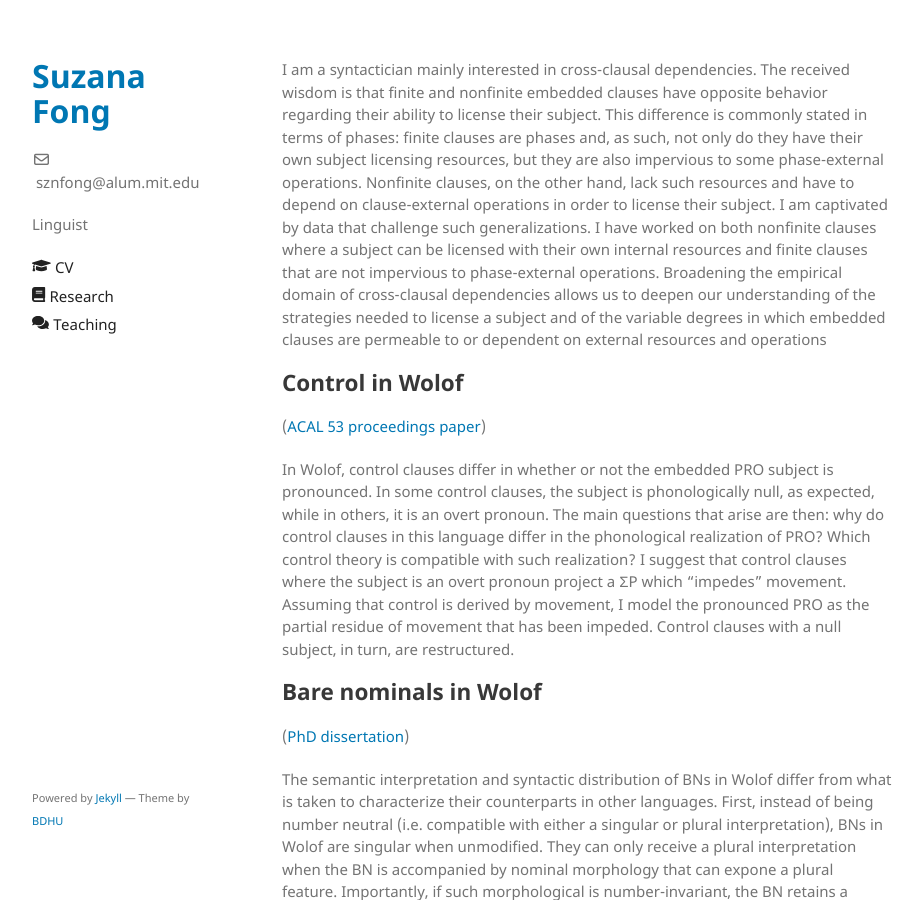
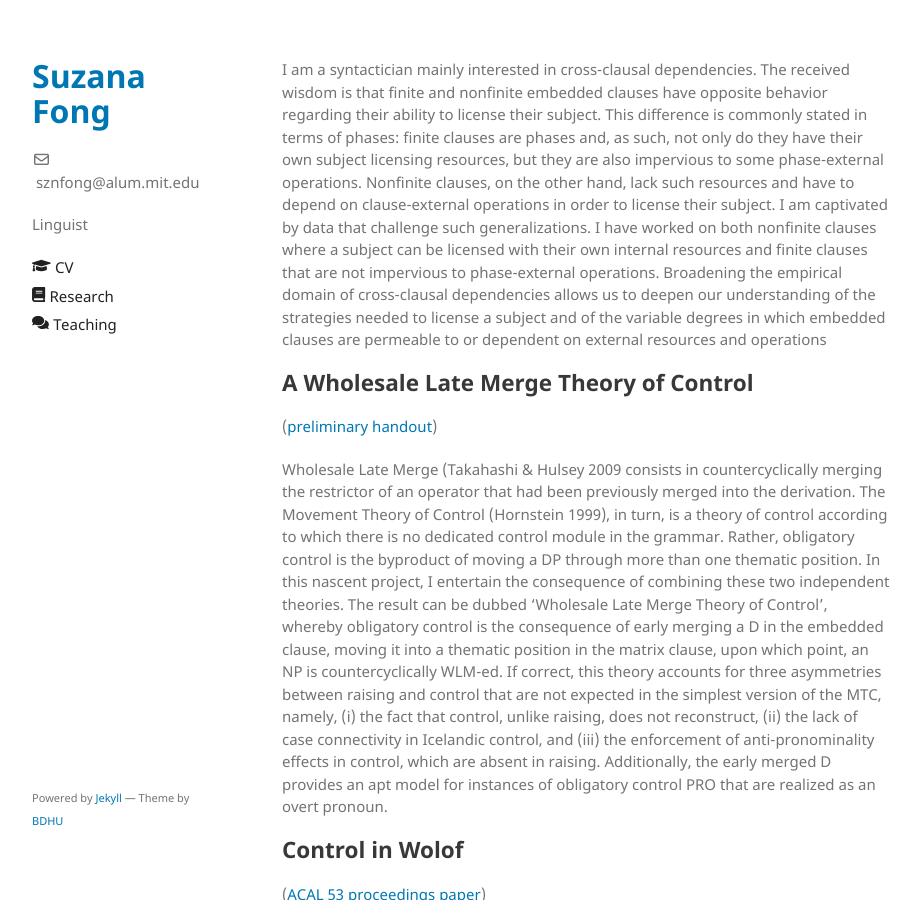
Before and after one commit to sznfng/sznfng.github.io, a Jekyll site: the page built from research.md, in a window 1280 px wide and 900 px high. Shown: the whole window, without its empty margins (178-1100 px from the left). Built offline with Jekyll 4.4.1, drawn with Linux system fonts in a browser that asks for light colours.

Commit message:
Update research.md

```diff
--- a/research.md
+++ b/research.md
@@ -4,6 +4,12 @@ title: Research
 ---
 
 I am a syntactician mainly interested in cross-clausal dependencies. The received wisdom is that finite and nonfinite embedded clauses have opposite behavior regarding their ability to license their subject. This difference is commonly stated in terms of phases: finite clauses are phases and, as such, not only do they have their own subject licensing resources, but they are also impervious to some phase-external operations. Nonfinite clauses, on the other hand, lack such resources and have to depend on clause-external operations in order to license their subject. I am captivated by data that challenge such generalizations. I have worked on both nonfinite clauses where a subject can be licensed with their own internal resources and finite clauses that are not impervious to phase-external operations. Broadening the empirical domain of cross-clausal dependencies allows us to deepen our understanding of the strategies needed to license a subject and of the variable degrees in which embedded clauses are permeable to or dependent on external resources and operations
+
+## A Wholesale Late Merge Theory of Control
+
+([preliminary handout](https://www.dropbox.com/s/l0pjn1qmj3kxdct/WLM%20Theory%20of%20Control.pdf?dl=0))
+
+Wholesale Late Merge (Takahashi & Hulsey 2009 consists in countercyclically merging the restrictor of an operator that had been previously merged into the derivation. The Movement Theory of Control (Hornstein 1999), in turn, is a theory of control according to which there is no dedicated control module in the grammar. Rather, obligatory control is the byproduct of moving a DP through more than one thematic position. In this nascent project, I entertain the consequence of combining these two independent theories. The result can be dubbed 'Wholesale Late Merge Theory of Control', whereby obligatory control is the consequence of early merging a D in the embedded clause, moving it into a thematic position in the matrix clause, upon which point, an NP is countercyclically WLM-ed. If correct, this theory accounts for three asymmetries between raising and control that are not expected in the simplest version of the MTC, namely, (i) the fact that control, unlike raising, does not reconstruct, (ii) the lack of case connectivity in Icelandic control, and (iii) the enforcement of anti-pronominality effects in control, which are absent in raising. Additionally, the early merged D provides an apt model for instances of obligatory control PRO that are realized as an overt pronoun.
 
 ## Control in Wolof
 
```
